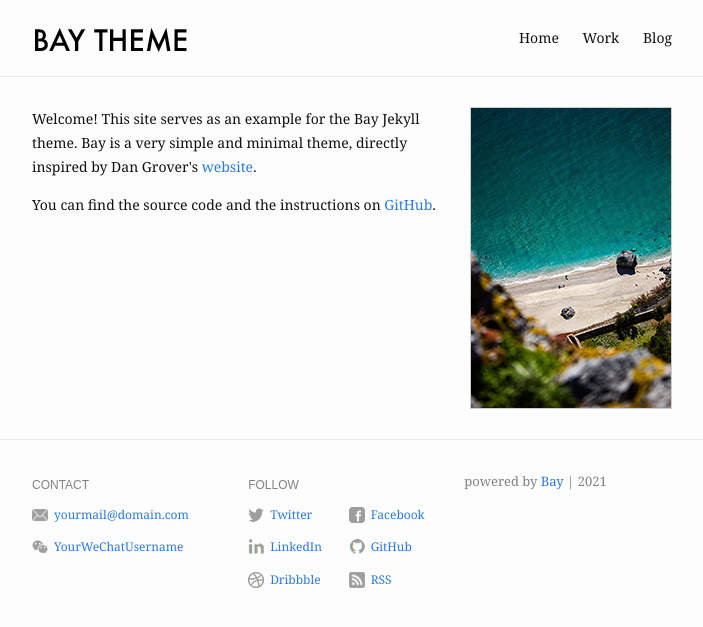
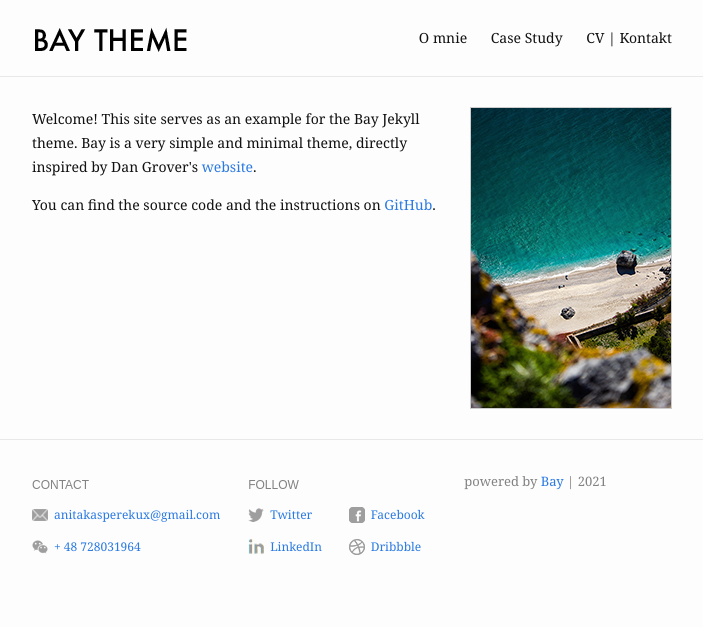
Before and after one commit to anita-kasperek/AnitakasperekUX.github.io, a Jekyll site: the page built from index.md, in a window 1280 px wide. Shown: the top 627 px of the page, without its empty margins (288-991 px from the left). Built offline with Jekyll 4.4.1, drawn with Linux system fonts in a browser that asks for light colours.

Commit message:
Update _config.yml

```diff
--- a/_config.yml
+++ b/_config.yml
@@ -2,34 +2,30 @@ remote_theme: eliottvincent/bay
 
 header:
   pages:
-    - name: Home
+    - name: O mnie
       slug: /
-    - name: Work
-    - name: Blog
+    - name: Case Study
+    - name: CV | Kontakt
 
 footer:
   show_powered_by: true
   contact:
     - name: Email
-      value: yourmail@domain.com
-      link: mailto:yourmail@domain.com
+      value: anitakasperekux@gmail.com
+      link: anitakasperekux@gmail.com
     - name: WeChat
-      value: YourWeChatUsername
+      value: + 48 728031964
       link: "#"
   follow:
     - name: Twitter
-      link: http://twitter.com/YourTwitterUsername
-      username: "@YourTwitterUsername"
+      link: http://twitter.com/anita_kasperek
+      username: "@anita_kasperek"
     - name: Facebook
       link: http://facebook.com/YourFacebookUsername
     - name: LinkedIn
       link: http://linkedin.com/in/YourLinkedInUsername
-    - name: GitHub
-      link: http://github.com/YourGitHubUsername
     - name: Dribbble
       link: https://dribbble.com/YourDribbbleUsername
-    - name: RSS
-      link: /feed.xml
 
 # Build settings
 markdown: kramdown
```
